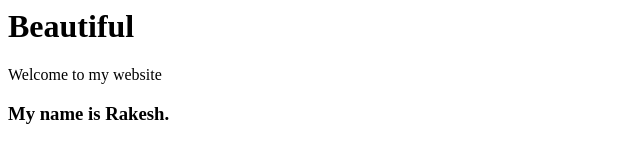
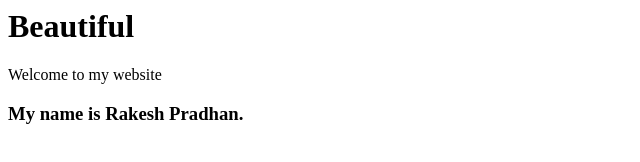
Before and after one commit to Rakesh5866/DevOps_Demo, a plain HTML site: page index.html in a window 1280 px wide. Shown: the full height of the page, 0-640 px from the left. Drawn offline with Linux system fonts and the light colour scheme.

Commit message:
changed Rakesh to Rakesh Pradhan

```diff
--- a/index.html
+++ b/index.html
@@ -2,5 +2,5 @@
 <title>This is My website</title>
 <h1> Beautiful</h1>
 <p>Welcome to my website</p>
-<h3>My name is Rakesh.</h3>
+<h3>My name is Rakesh Pradhan.</h3>
 </html>
```
